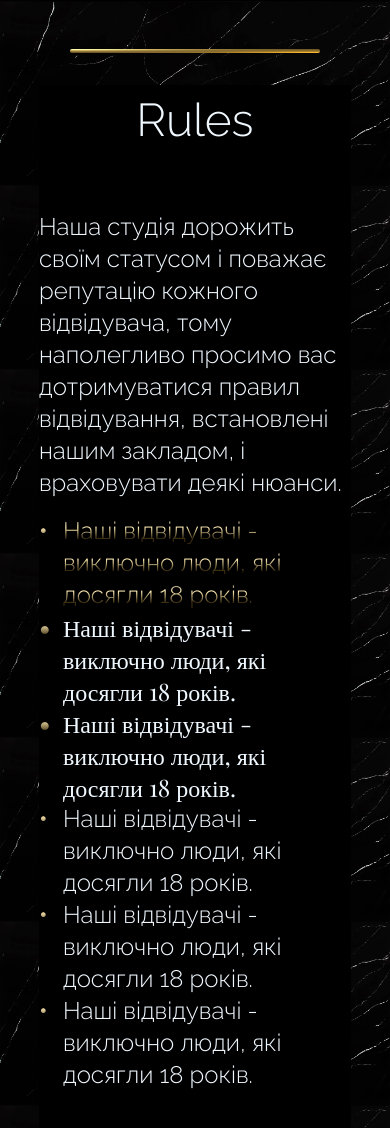
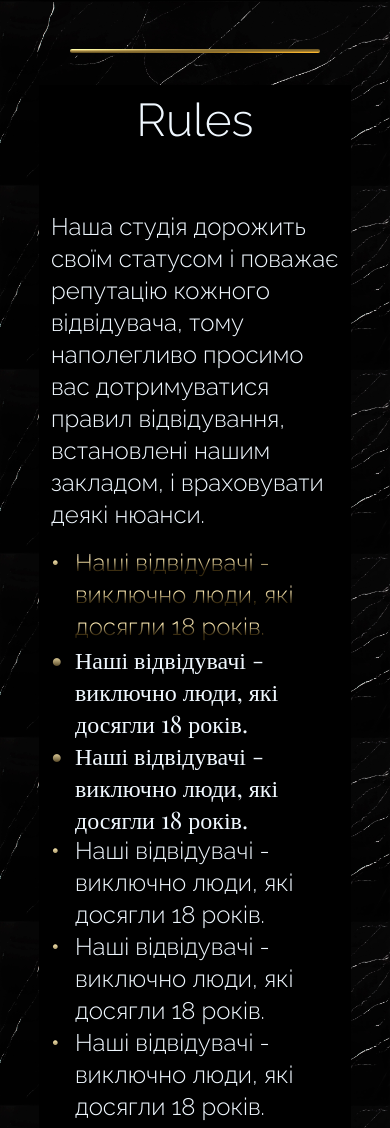
Before and after one commit to Allex372/graff, a Gatsby site: page / in a window 390 px wide. Shown: the part 3126-4254 px from the top of the page. Built offline with nearby package versions, Linux system fonts and the light colour scheme; Gatsby itself is replaced by a stand-in of ours.

Commit message:
fix styles

```diff
--- a/src/components/Rules/Rules.module.css
+++ b/src/components/Rules/Rules.module.css
@@ -16,7 +16,7 @@
 }
 
 .infoWrapper {
-    padding-top: 64px;
+    padding: 64px 24px 0 24px;
 }
 
 .text {
@@ -59,3 +59,9 @@
     width: 1em;
     margin-left: -1em;
 }
+
+@media screen and (max-width: 768px) {
+    .infoWrapper {
+        padding: 64px 12px 0 12px;
+    }
+}
```
